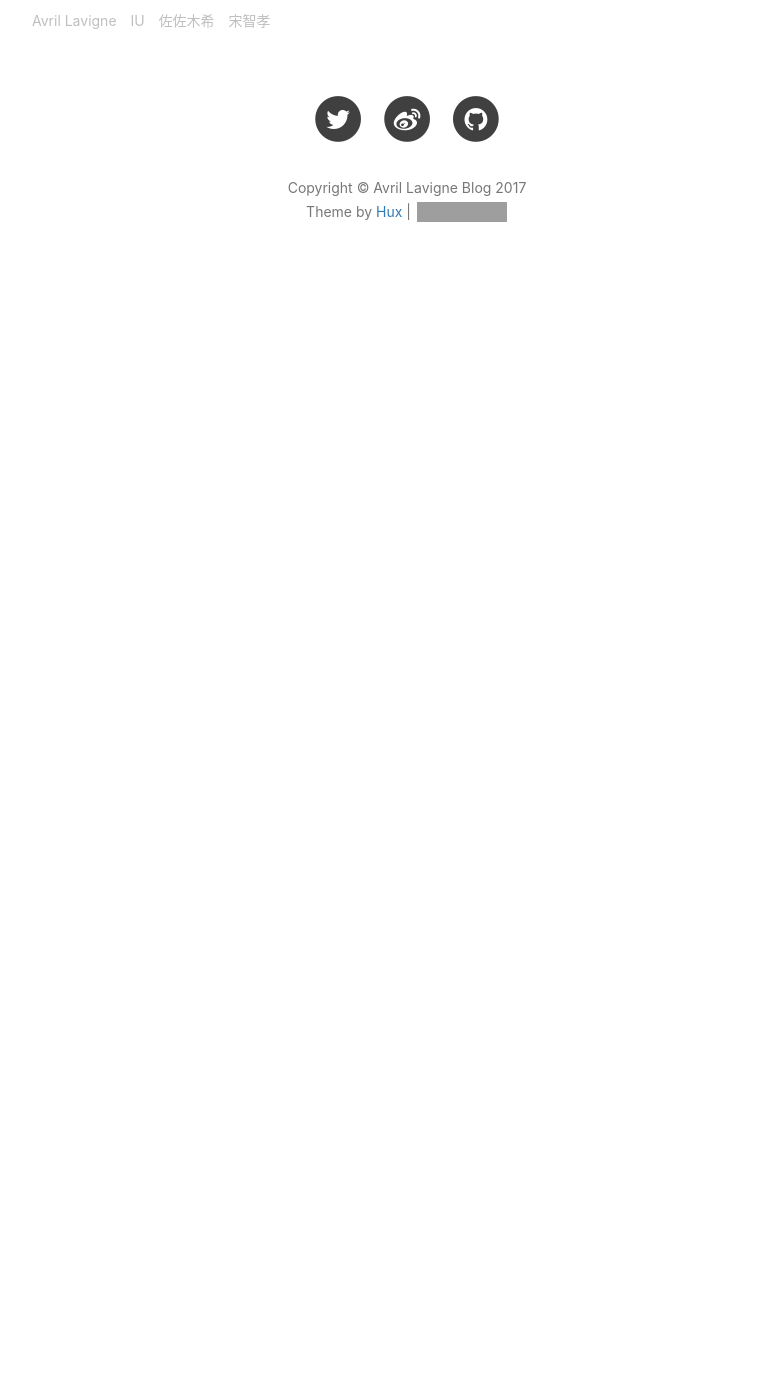
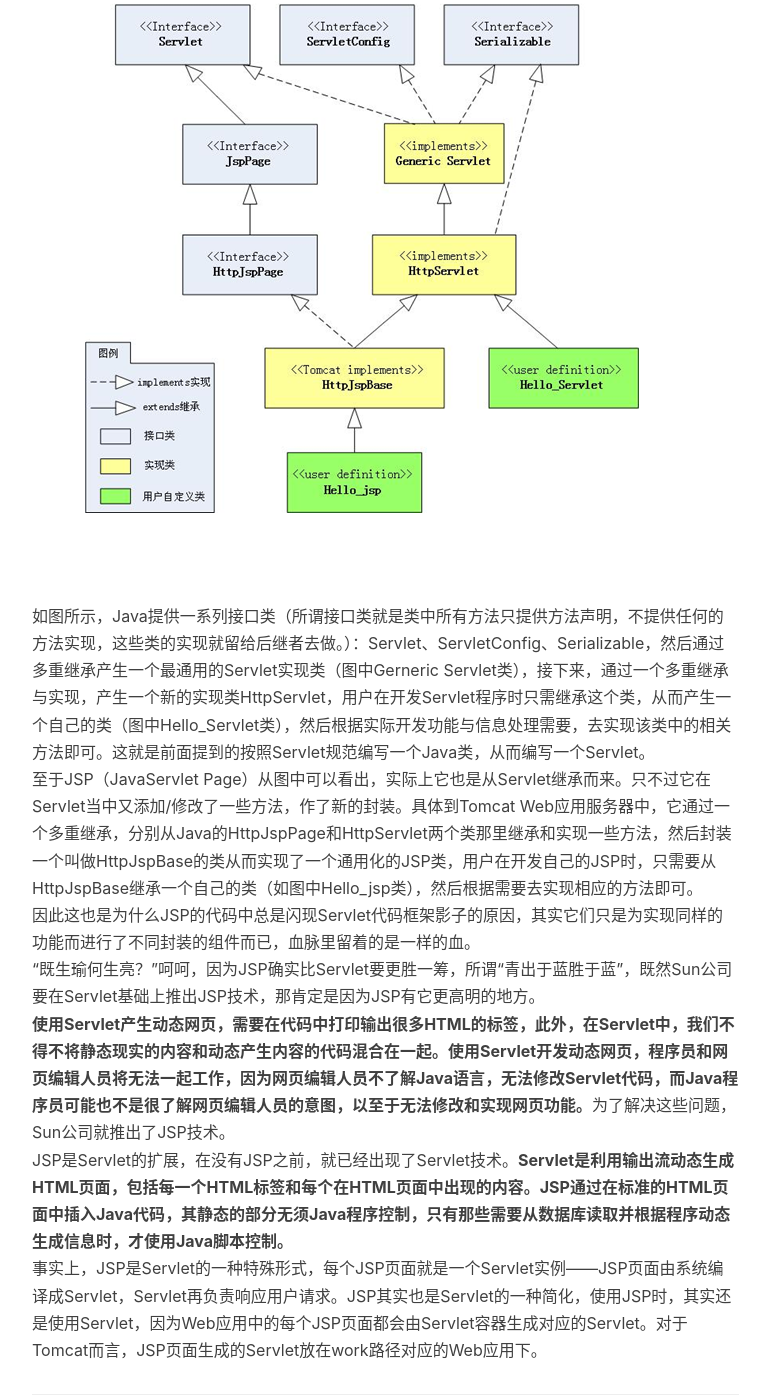
Before and after one commit to ARTAvrilLavigne/ARTAvrilLavigne.github.io, a Jekyll site: the page built from _posts/2017-10-29-java-web.markdown, in a window 1280 px wide and 1400 px high, scrolled down 796 px. Shown: the whole window, without its empty margins (233-1002 px from the left). Built offline with Jekyll 4.4.1, drawn with Linux system fonts in a browser that asks for light colours; nearby versions of some CDN libraries; comment, search, counter and statistics services are not loaded; before the commit the page ends 1112 px from its top, so only the background shows below that; some of the changed text lies outside the part shown; grey boxes are pictures that could not be loaded.

Commit message:
Update 2017-10-29-java-web.markdown

```diff
--- a/_posts/2017-10-29-java-web.markdown
+++ b/_posts/2017-10-29-java-web.markdown
@@ -8,3 +8,14 @@ header-img: "img/post-bg-2015.jpg"
 tags:
     - javaee
 ---
+## 图解JSP与Servlet的关系
+  Servlet是Java提供的用于开发Web服务器应用程序的一个组件，运行在服务器端，由Servlet容器所管理，用于生成动态的内容。Servlet是平台独立的Java类，编写一个Servlet，实际上就是按照Servlet规范编写一个Java类。
+
+![](https://github.com/ARTAvrilLavigne/ARTAvrilLavigne.github.io/blob/master/img/jsp_servlet.png?raw=true)
+  如图所示，Java提供一系列接口类（所谓接口类就是类中所有方法只提供方法声明，不提供任何的方法实现，这些类的实现就留给后继者去做。）：Servlet、ServletConfig、Serializable，然后通过多重继承产生一个最通用的Servlet实现类（图中Gerneric Servlet类），接下来，通过一个多重继承与实现，产生一个新的实现类HttpServlet，用户在开发Servlet程序时只需继承这个类，从而产生一个自己的类（图中Hello_Servlet类），然后根据实际开发功能与信息处理需要，去实现该类中的相关方法即可。这就是前面提到的按照Servlet规范编写一个Java类，从而编写一个Servlet。
+  至于JSP（JavaServlet Page）从图中可以看出，实际上它也是从Servlet继承而来。只不过它在Servlet当中又添加/修改了一些方法，作了新的封装。具体到Tomcat Web应用服务器中，它通过一个多重继承，分别从Java的HttpJspPage和HttpServlet两个类那里继承和实现一些方法，然后封装一个叫做HttpJspBase的类从而实现了一个通用化的JSP类，用户在开发自己的JSP时，只需要从HttpJspBase继承一个自己的类（如图中Hello_jsp类），然后根据需要去实现相应的方法即可。
+  因此这也是为什么JSP的代码中总是闪现Servlet代码框架影子的原因，其实它们只是为实现同样的功能而进行了不同封装的组件而已，血脉里留着的是一样的血。
+  “既生瑜何生亮？”呵呵，因为JSP确实比Servlet要更胜一筹，所谓“青出于蓝胜于蓝”，既然Sun公司要在Servlet基础上推出JSP技术，那肯定是因为JSP有它更高明的地方。
+  **使用Servlet产生动态网页，需要在代码中打印输出很多HTML的标签，此外，在Servlet中，我们不得不将静态现实的内容和动态产生内容的代码混合在一起。使用Servlet开发动态网页，程序员和网页编辑人员将无法一起工作，因为网页编辑人员不了解Java语言，无法修改Servlet代码，而Java程序员可能也不是很了解网页编辑人员的意图，以至于无法修改和实现网页功能。**为了解决这些问题，Sun公司就推出了JSP技术。
+  JSP是Servlet的扩展，在没有JSP之前，就已经出现了Servlet技术。**Servlet是利用输出流动态生成HTML页面，包括每一个HTML标签和每个在HTML页面中出现的内容。JSP通过在标准的HTML页面中插入Java代码，其静态的部分无须Java程序控制，只有那些需要从数据库读取并根据程序动态生成信息时，才使用Java脚本控制。**
+  事实上，JSP是Servlet的一种特殊形式，每个JSP页面就是一个Servlet实例——JSP页面由系统编译成Servlet，Servlet再负责响应用户请求。JSP其实也是Servlet的一种简化，使用JSP时，其实还是使用Servlet，因为Web应用中的每个JSP页面都会由Servlet容器生成对应的Servlet。对于Tomcat而言，JSP页面生成的Servlet放在work路径对应的Web应用下。
```
